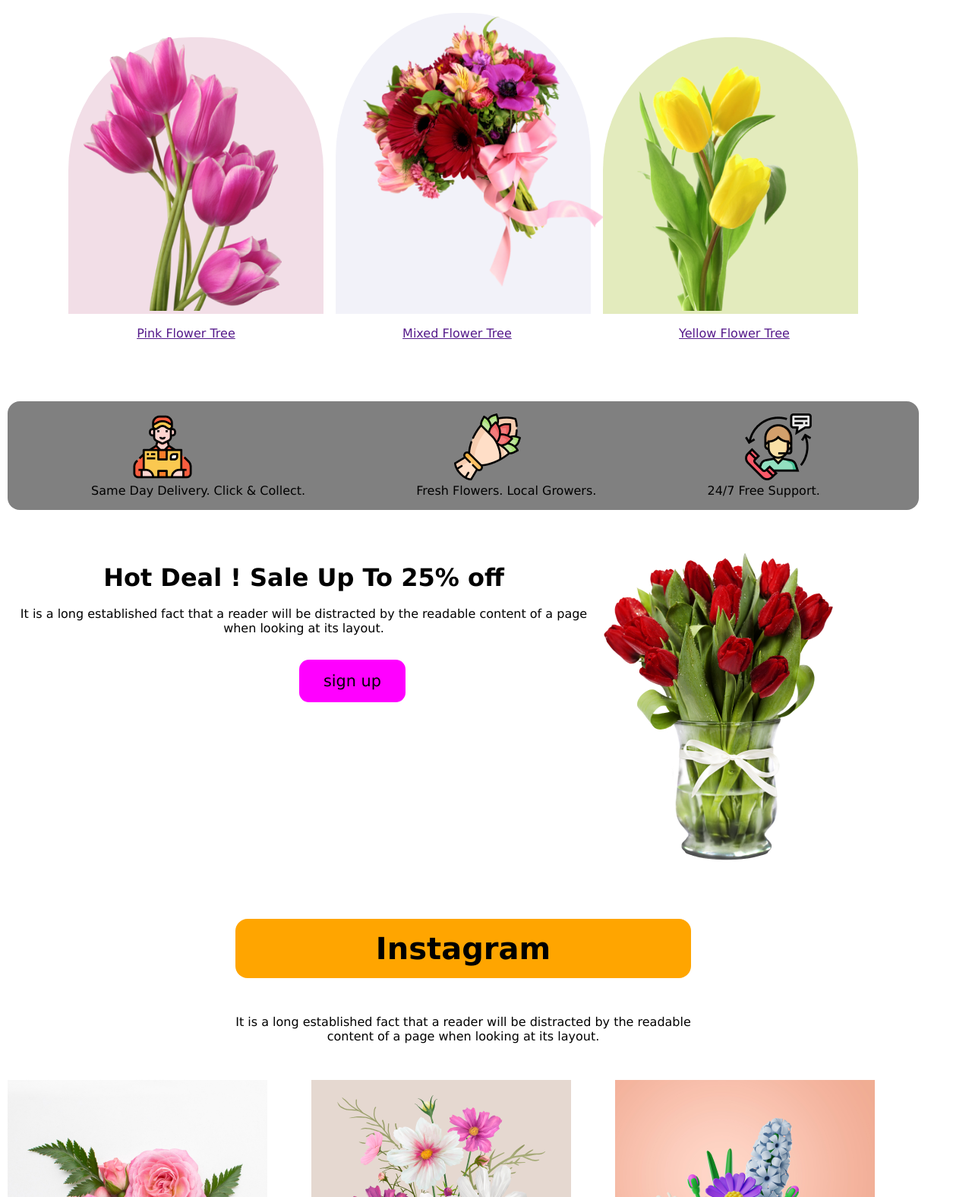
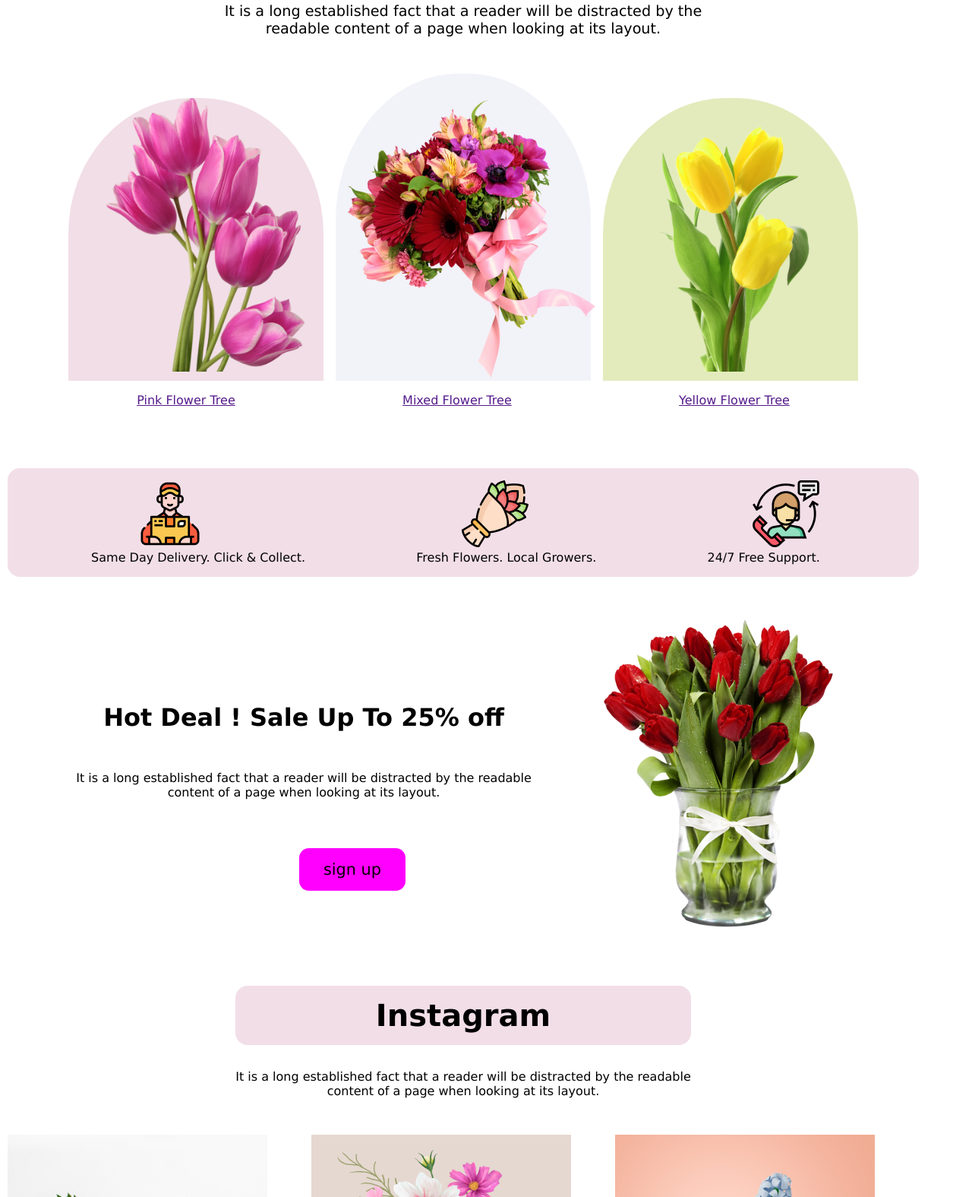
Before and after one commit to Josimud-stat/class-1st-project, a plain HTML site: page index.html in a window 1280 px wide. Shown: the part 794-2369 px from the top of the page at 76% size. Drawn offline with Linux system fonts and the light colour scheme.

Commit message:
Updated New data

```diff
--- a/index.html
+++ b/index.html
@@ -50,7 +50,7 @@
       <img class="three" src="Flower Asset/pngwing 6.png" alt="">
     </div>
   <div class="second-img">
-    <img class="three" src="Flower Asset/pngwing 5.png" alt="">
+    <img class="three-mid" src="Flower Asset/pngwing 5.png" alt="">
   </div>
   <div class="third-img">
     <img class="three" src="Flower Asset/pngwing 7.png" alt="">
--- a/style .css
+++ b/style .css
@@ -88,6 +88,7 @@ color: tomato;
  margin: 0 auto;
  text-align: center;
  padding: 3rem;
+ margin-top: 5rem;
 }
 h3{
 text-align: center;
@@ -96,7 +97,7 @@ margin-bottom: 1rem;
 font-weight: bolder;
 }
 .first-h-u{
-  background-color: #E55473;
+  background-color: #F2F2F9;
   width: 70%;
   margin:  0 auto;
   color: #000000;
@@ -121,7 +122,10 @@ font-weight: bolder;
 }
 .three{
   height: 360px;
-  margin-left: 20px;
+  margin-left: 50px;
+}
+.three-mid{
+  margin-top: 30px;
 }
 .extra-div{
   text-align: center;
@@ -153,7 +157,7 @@ font-weight: bolder;
 .service-sec{
   display: flex;
   justify-content: space-evenly;
-  background-color: gray;
+  background-color: #F2dEE7;
   border-radius: 1rem;
   margin-top: 80px;
   margin-bottom: 50px;
@@ -167,7 +171,7 @@ font-weight: bolder;
   margin-right: 20px;
 }
 .two{
-  margin-left: 50px;
+  margin-left: 60px;
 }
 .fresh{
   font-size: 1rem;
@@ -188,6 +192,7 @@ font-weight: bolder;
 .fifth-div{
   width: 65%;
   text-align: center;
+  margin-top: 6rem;
 }
 .flower1{
   width: 35%;
@@ -195,6 +200,9 @@ font-weight: bolder;
 }
 .off{
   display: flex;
+}
+.second-pera{
+  padding: 2rem 4rem;
 }
 .of{
   font-size: 2.5rem;
@@ -227,8 +235,8 @@ font-weight: bolder;
 }
 .ins-u{
   font-size: 2.5rem;
-  margin-bottom: 3rem;
-  background: orange;
+  margin-bottom: 2rem;
+  background: #F2dEE7;
   padding-top: 1rem;
   padding-bottom: 1rem;
   border-radius: 1rem;
```
